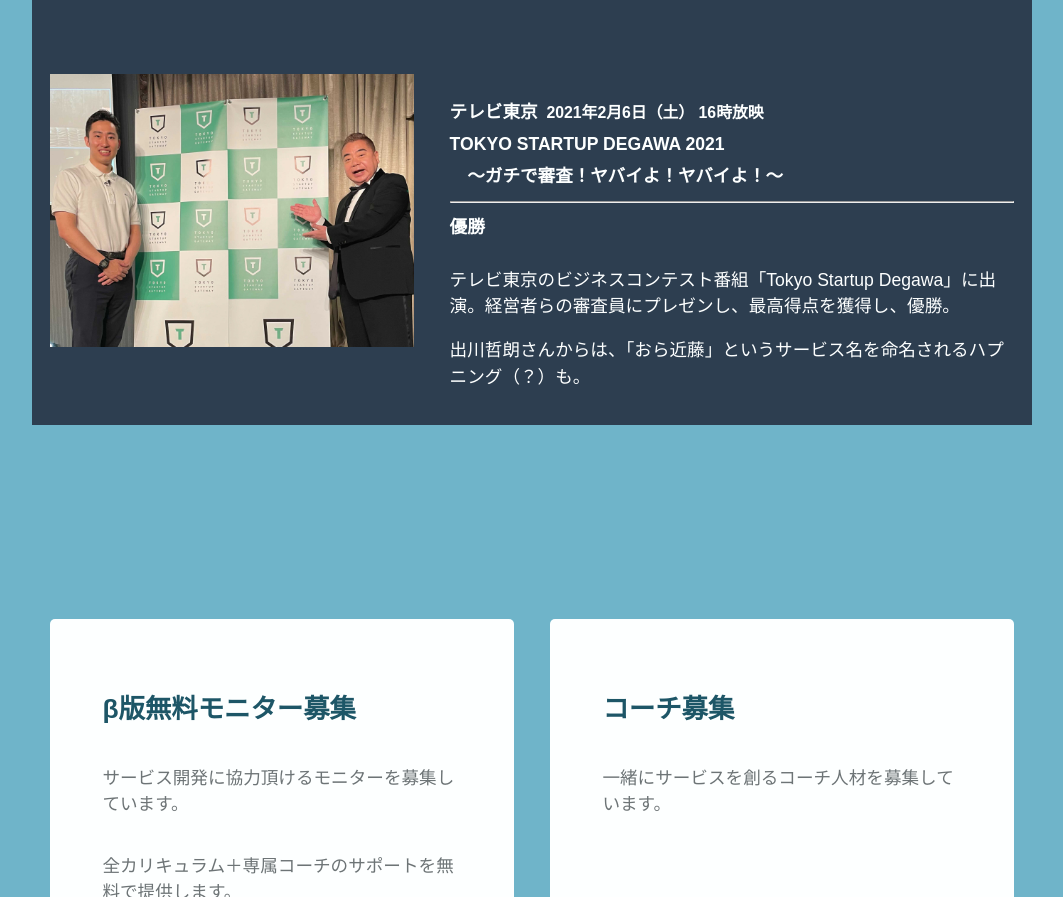
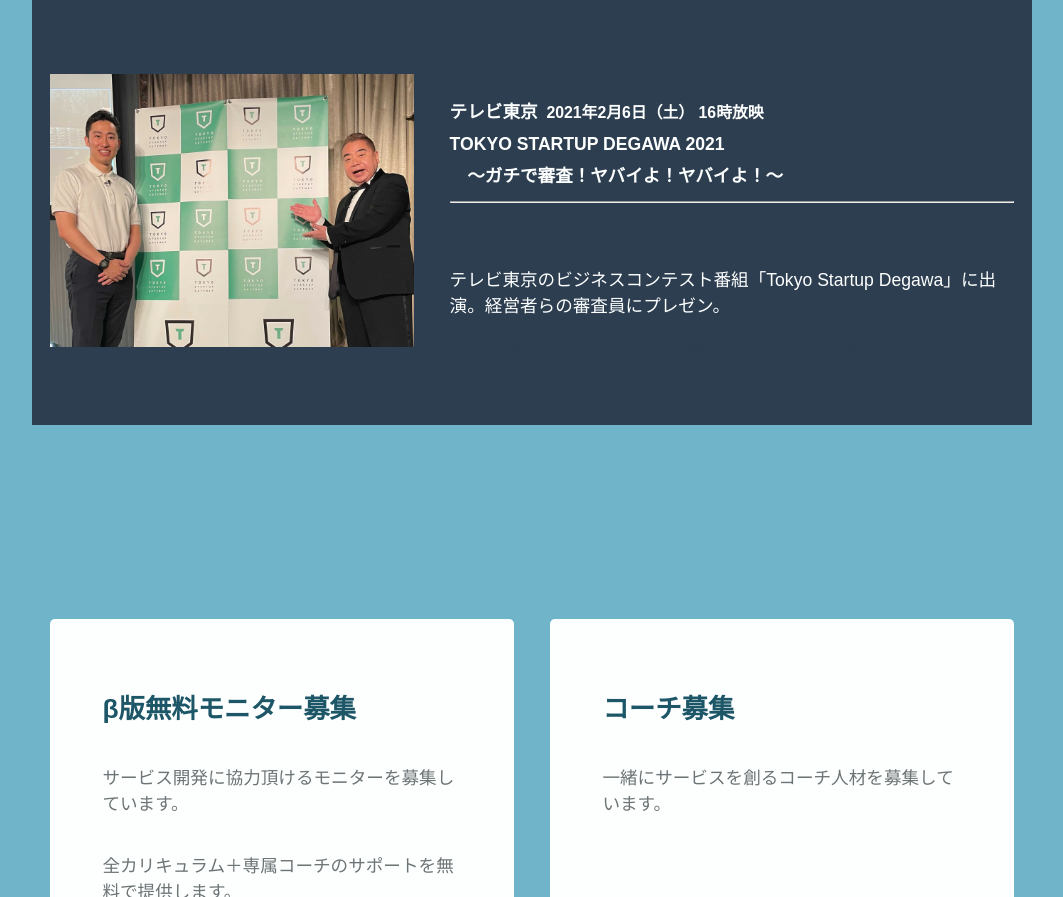
Before and after one commit to mathbootcamp/monitor, a plain HTML site: page index.html in a window 1280 px wide. Shown: the part 8404-9301 px from the top of the page, without its empty margins (108-1171 px from the left). Drawn offline with nearby package versions, Linux system fonts and the light colour scheme.

Commit message:
番組開始前版

```diff
--- a/index.html
+++ b/index.html
@@ -15,7 +15,7 @@
 	<meta name="viewport" content="width=device-width, initial-scale=1.0">
 	<meta name="description"
 		content="AI×データ時代に「生きた数学」を学ぶ。ゴール逆算型のカリキュラムとコーチングで一生モノの数学的思考力を身につけましょう。期間限定でサービス開発のための無料モニターを募集しています。ぜひご応募ください！">
-	<title>出川哲朗も激奨！ | 数学ブートキャンプ</title>
+	<title>数学ブートキャンプ</title>
 	<meta property="og:url" content="https://mathbootcamp.github.io/monitor/" />
 	<meta property="og:type" content="website" />
 	<meta property="og:title" content="出川哲朗も激奨！ | 数学ブートキャンプ" />
@@ -465,12 +465,12 @@
 						<h4 class="pw-text-white">
 							テレビ東京<span>2021年2月6日（土） 16時放映</span><br>
 							TOKYO STARTUP DEGAWA 2021<br>　～ガチで審査！ヤバイよ！ヤバイよ！～
-							<hr>優勝
+							<hr><span class="pw-text-dark">優勝</span>
 						</h4>
 						<p class="pw-text-white">
-							テレビ東京のビジネスコンテスト番組「Tokyo Startup Degawa」に出演。経営者らの審査員にプレゼンし、最高得点を獲得し、優勝。
+							テレビ東京のビジネスコンテスト番組「Tokyo Startup Degawa」に出演。経営者らの審査員にプレゼン。
 						</p>
-						<p class="pw-text-white">出川哲朗さんからは、「おら近藤」というサービス名を命名されるハプニング（？）も。</p>
+						<p class="pw-text-dark">出川哲朗さんからは、「おら近藤」というサービス名を命名されるハプニング（？）も。</p>
 					</div>
 				</div>
 			</div>
```
